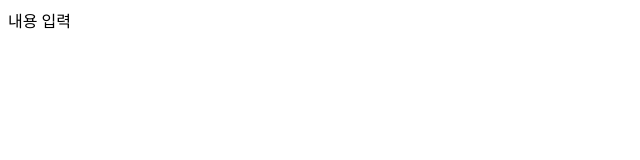
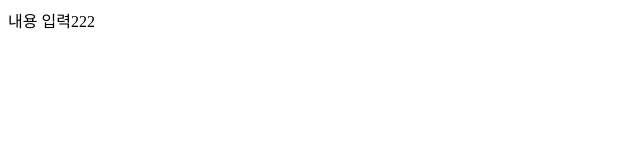
Before and after one commit to kjh957/2018-jr-test, a plain HTML site: page index.html in a window 1280 px wide. Shown: the full height of the page, 0-640 px from the left. Drawn offline with Linux system fonts and the light colour scheme.

Commit message:
body 내용변경

```diff
--- a/index.html
+++ b/index.html
@@ -7,6 +7,6 @@
     <title>Document</title>
 </head>
 <body>
-    내용 입력
+    내용 입력222
 </body>
 </html>
```
